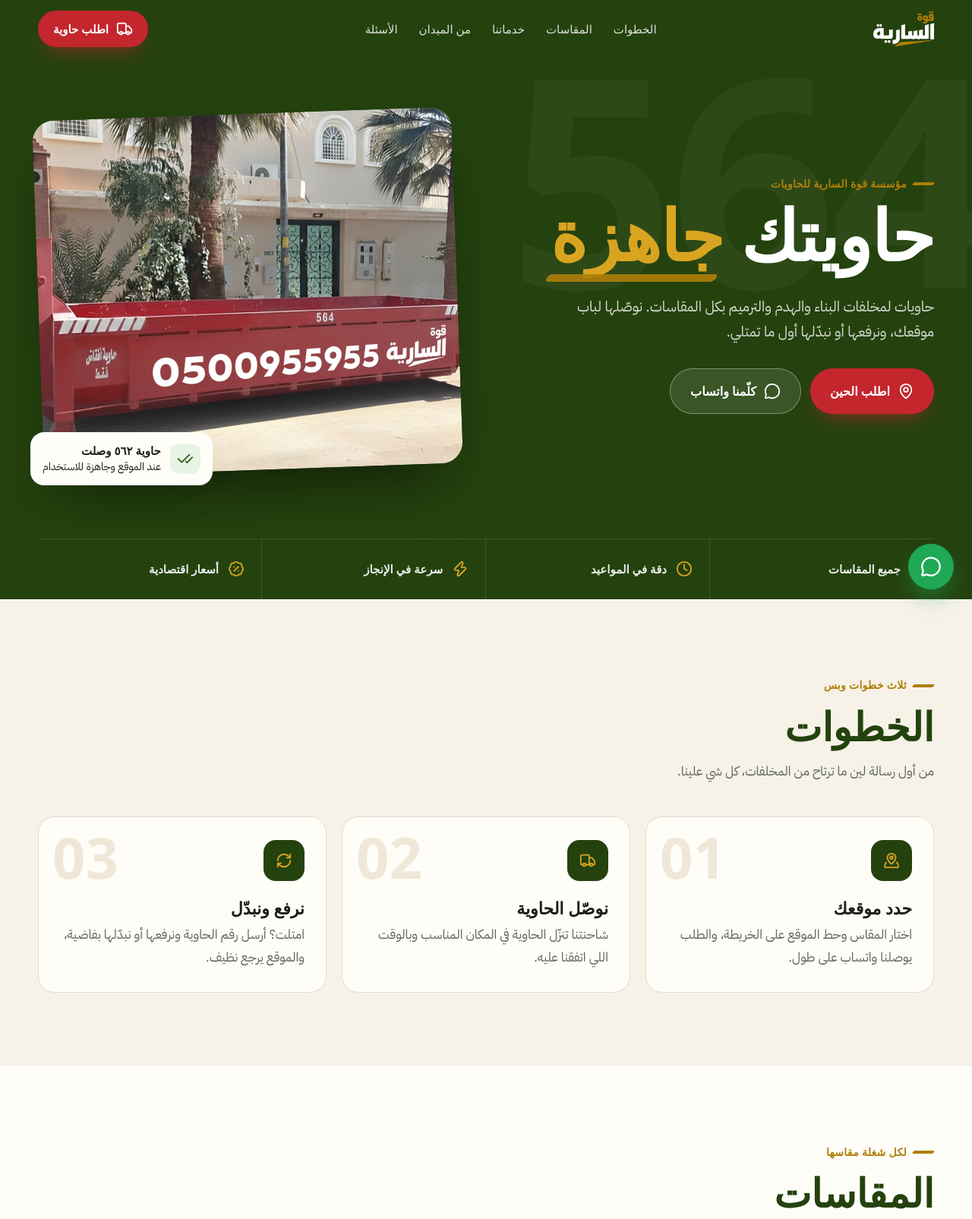
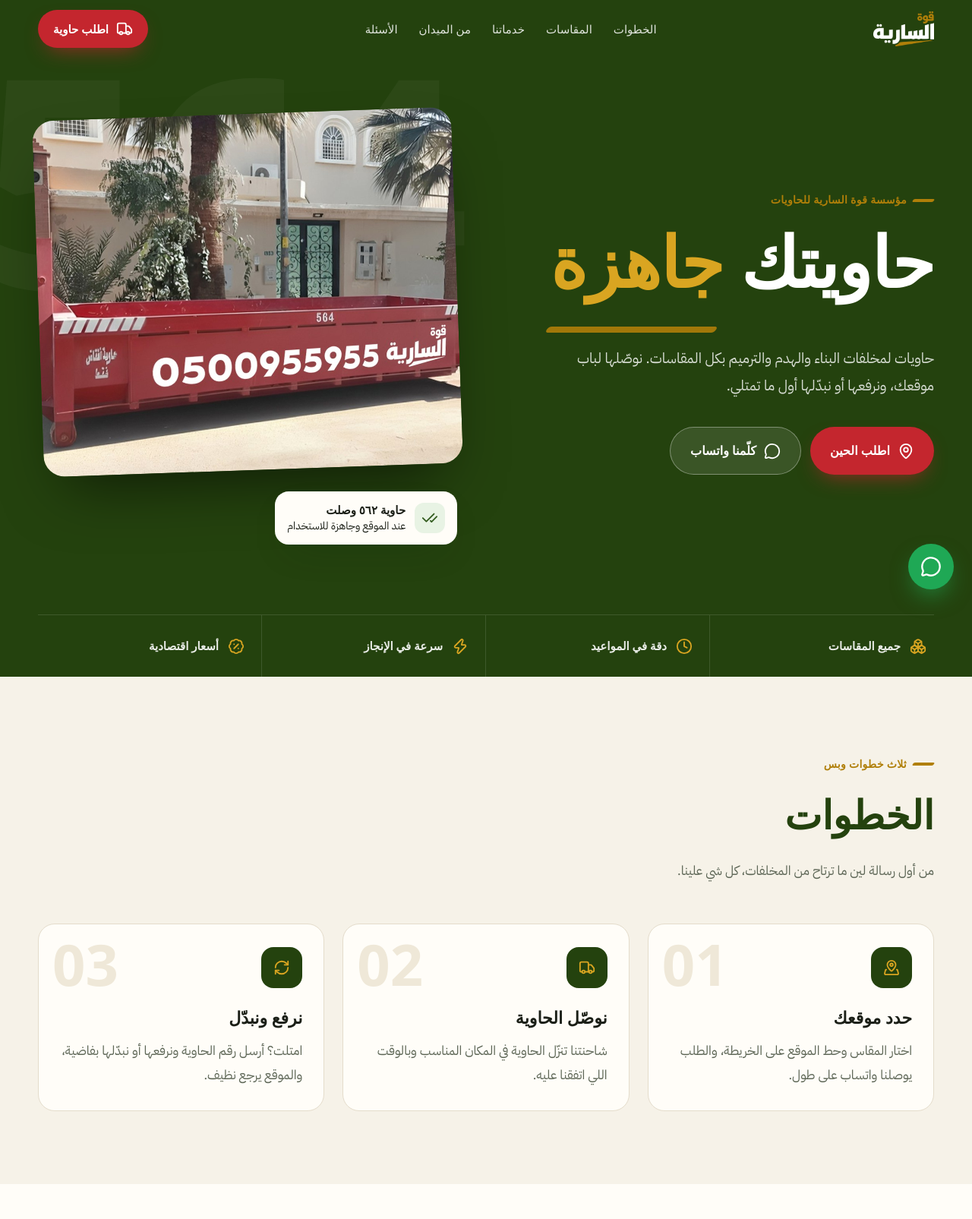
Before and after one commit to nawafalsawed-web/quwat-alsariya, a plain HTML site: page index.html in a window 1280 px wide. Shown: the top 1605 px of the page at 76% size. Drawn offline with nearby package versions, Linux system fonts and the light colour scheme; a web font is replaced by a local one.

Commit message:
توسيع المسافات بين السطور والعناصر ومنع التداخل
Co-Authored-By: Claude Opus 5.5 <noreply@anthropic.com>

```diff
--- a/index.html
+++ b/index.html
@@ -24,16 +24,16 @@
 }
 *{box-sizing:border-box;margin:0}
 html{scroll-behavior:smooth;scroll-padding-top:84px}
-body{font-family:var(--body);background:var(--cream);color:var(--ink);line-height:1.75;font-size:17px;overflow-x:hidden;-webkit-font-smoothing:antialiased}
+body{font-family:var(--body);background:var(--cream);color:var(--ink);line-height:1.9;font-size:17px;overflow-x:hidden;-webkit-font-smoothing:antialiased}
 img{max-width:100%;display:block}
 a{color:inherit;text-decoration:none}
-h1,h2,h3{font-family:var(--head);line-height:1.2;font-weight:800}
+h1,h2,h3{font-family:var(--head);line-height:1.5;font-weight:800}
 .wrap{width:min(1180px,100% - 32px);margin-inline:auto}
 .icon{width:22px;height:22px;stroke-width:2}
 section{padding:96px 0}
 .eyebrow{display:inline-flex;align-items:center;gap:8px;font-family:var(--head);font-weight:700;font-size:14px;color:var(--gold);letter-spacing:.02em}
 .eyebrow::before{content:"";width:28px;height:4px;border-radius:4px;background:var(--gold);transform:skewX(-30deg)}
-.h2{font-size:clamp(32px,5vw,52px);margin:10px 0 14px;color:var(--green)}
+.h2{font-size:clamp(32px,5vw,52px);margin:14px 0 20px;color:var(--green)}
 .lead{color:var(--muted);max-width:560px}
 .btn{display:inline-flex;align-items:center;justify-content:center;gap:10px;font-family:var(--head);font-weight:700;font-size:16px;border-radius:999px;padding:15px 26px;border:0;cursor:pointer;transition:transform .2s,box-shadow .2s,background .2s}
 .btn:hover{transform:translateY(-2px)}
@@ -57,20 +57,20 @@ section{padding:96px 0}
 
 /* hero */
 .hero{position:relative;background:var(--green);color:#fff;padding:150px 0 0;overflow:hidden;isolation:isolate}
-.hero::before{content:"564";position:absolute;inset-inline-start:-2%;top:40px;font-family:var(--head);font-weight:900;font-size:clamp(180px,30vw,420px);line-height:1;color:rgba(255,255,255,.04);z-index:-1;letter-spacing:-.02em}
+.hero::before{content:"564";position:absolute;inset-inline-end:-2%;top:40px;font-family:var(--head);font-weight:900;font-size:clamp(180px,30vw,420px);line-height:1;color:rgba(255,255,255,.04);z-index:-1;letter-spacing:-.02em}
 .hero-grid{display:grid;grid-template-columns:1.05fr 1fr;gap:48px;align-items:center}
-.hero h1{font-size:clamp(46px,8vw,92px);font-weight:900;letter-spacing:-.01em}
+.hero h1{font-size:clamp(46px,8vw,92px);font-weight:900;letter-spacing:-.01em;line-height:1.45}
 .hero h1 .swoosh{position:relative;display:inline-block;color:var(--gold-2)}
-.hero h1 .swoosh::after{content:"";position:absolute;inset-inline:4% -2%;bottom:-6px;height:10px;background:var(--gold);border-radius:10px;transform:skewX(-35deg);opacity:.9}
-.hero p{font-size:19px;color:rgba(255,255,255,.82);margin:22px 0 32px;max-width:520px}
+.hero h1 .swoosh::after{content:"";position:absolute;inset-inline:4% -2%;bottom:-.3em;height:8px;background:var(--gold);border-radius:10px;transform:skewX(-35deg);opacity:.9}
+.hero p{font-size:19px;color:rgba(255,255,255,.82);margin:44px 0 36px;max-width:520px}
 .hero .ctas{display:flex;flex-wrap:wrap;gap:12px}
 .hero-photo{position:relative}
 .hero-photo .frame{border-radius:28px;overflow:hidden;aspect-ratio:4/3.4;box-shadow:0 40px 80px -30px rgba(0,0,0,.6);transform:rotate(-2deg)}
 .hero-photo .frame img{width:100%;height:100%;object-fit:cover}
-.ticket{position:absolute;background:var(--paper);color:var(--ink);border-radius:18px;padding:14px 16px;display:flex;gap:12px;align-items:center;box-shadow:var(--shadow);font-size:14px;line-height:1.45}
+.ticket{position:absolute;line-height:1.6;background:var(--paper);color:var(--ink);border-radius:18px;padding:14px 16px;display:flex;gap:12px;align-items:center;box-shadow:var(--shadow);font-size:14px;line-height:1.45}
 .ticket b{font-family:var(--head);display:block;font-size:15px}
 .ticket .dot{width:40px;height:40px;border-radius:12px;display:grid;place-items:center;flex:none}
-.t1{bottom:-22px;inset-inline-end:-10px;animation:float 6s ease-in-out infinite}
+.t1{position:relative;margin-top:30px;width:max-content;animation:float 6s ease-in-out infinite}
 .t1 .dot{background:#e8f3e4;color:var(--green-2)}
 @keyframes float{50%{transform:translateY(-10px)}}
 .strip{margin-top:90px;border-top:1px solid rgba(255,255,255,.12);display:grid;grid-template-columns:repeat(4,1fr)}
@@ -79,19 +79,19 @@ section{padding:96px 0}
 .strip .icon{color:var(--gold-2)}
 @media(max-width:900px){
   .hero{padding-top:118px}
+  .hero::before{display:none}
   .hero-grid{grid-template-columns:1fr;gap:56px}
-.t1{inset-inline-end:-4px}
   .strip{grid-template-columns:1fr 1fr}
   .strip div:nth-child(3){border-inline-start:0;padding-inline-start:10px}
   .strip div:nth-child(n+3){border-top:1px solid rgba(255,255,255,.12)}
 }
 
 /* steps */
-.steps{display:grid;grid-template-columns:repeat(3,1fr);gap:20px;margin-top:44px;counter-reset:s}
+.steps{display:grid;grid-template-columns:repeat(3,1fr);gap:24px;margin-top:52px;counter-reset:s}
 .step{background:var(--paper);border:1px solid var(--line);border-radius:var(--r);padding:30px 28px;position:relative;overflow:hidden}
 .step::after{counter-increment:s;content:"0" counter(s);position:absolute;inset-inline-end:18px;top:6px;font-family:var(--head);font-weight:900;font-size:76px;color:#efe8d8;line-height:1.2}
 .step .ic{width:54px;height:54px;border-radius:16px;background:var(--green);color:var(--gold-2);display:grid;place-items:center;margin-bottom:22px;position:relative;z-index:1}
-.step h3{font-size:22px;margin-bottom:8px;position:relative;z-index:1}
+.step h3{font-size:22px;margin-bottom:12px;position:relative;z-index:1}
 .step p{color:var(--muted);position:relative;z-index:1}
 @media(max-width:820px){.steps{grid-template-columns:1fr}}
 
@@ -104,9 +104,9 @@ section{padding:96px 0}
 .size .ph img{width:100%;height:100%;object-fit:cover;transition:transform .6s}
 .size:hover .ph img{transform:scale(1.06)}
 .size .tag{position:absolute;top:14px;inset-inline-start:14px;background:var(--red);color:#fff;font-family:var(--head);font-weight:800;padding:6px 14px;border-radius:999px;font-size:14px}
-.size .bd{padding:24px 24px 26px;display:flex;flex-direction:column;gap:12px;flex:1}
+.size .bd{padding:28px 26px 30px;display:flex;flex-direction:column;gap:18px;flex:1}
 .size h3{font-size:24px;color:var(--green)}
-.size ul{list-style:none;padding:0;display:grid;gap:6px;color:var(--muted);font-size:15.5px}
+.size ul{list-style:none;padding:0;display:grid;gap:10px;color:var(--muted);font-size:15.5px}
 .size li{display:flex;gap:8px;align-items:center}
 .size li .icon{width:17px;height:17px;color:var(--gold)}
 .size .go{margin-top:auto;font-family:var(--head);font-weight:700;color:var(--red);display:inline-flex;gap:6px;align-items:center;padding-top:6px}
@@ -119,7 +119,7 @@ section{padding:96px 0}
 .svc{background:var(--green);padding:32px 28px;transition:background .25s}
 .svc:hover{background:var(--green-2)}
 .svc .icon{width:30px;height:30px;color:var(--gold-2);margin-bottom:18px}
-.svc h3{font-size:20px;margin-bottom:6px}
+.svc h3{font-size:20px;margin-bottom:10px}
 .svc p{color:rgba(255,255,255,.72);font-size:15.5px}
 .services .h2{color:#fff}.services .lead{color:rgba(255,255,255,.7)}
 @media(max-width:900px){.svc-grid{grid-template-columns:1fr 1fr}}
@@ -155,10 +155,10 @@ section{padding:96px 0}
 .why-photo .badge{position:absolute;bottom:18px;inset-inline:18px;background:rgba(255,253,248,.95);border-radius:16px;padding:16px 18px;display:flex;gap:12px;align-items:center;font-size:14.5px}
 .why-photo .badge b{font-family:var(--head);display:block;font-size:16px}
 .why-photo .badge .icon{color:var(--green-2);width:30px;height:30px;flex:none}
-.why-list{display:grid;gap:14px;margin-top:30px}
+.why-list{display:grid;gap:18px;margin-top:30px}
 .why-item{display:flex;gap:16px;padding:18px 20px;background:var(--paper);border:1px solid var(--line);border-radius:18px}
 .why-item .ic{flex:none;width:46px;height:46px;border-radius:14px;background:#f3e8cc;color:var(--gold);display:grid;place-items:center}
-.why-item h3{font-size:18px;margin-bottom:2px}
+.why-item h3{font-size:18px;margin-bottom:6px}
 .why-item p{color:var(--muted);font-size:15.5px}
 @media(max-width:900px){.why-grid{grid-template-columns:1fr}.why-photo{aspect-ratio:4/3}}
 
@@ -199,7 +199,7 @@ summary{cursor:pointer;list-style:none;font-family:var(--head);font-weight:700;f
 summary::-webkit-details-marker{display:none}
 summary .icon{transition:transform .25s;color:var(--gold);flex:none}
 details[open] summary .icon{transform:rotate(45deg)}
-details p{color:var(--muted);margin-top:10px}
+details p{color:var(--muted);margin-top:14px}
 @media(max-width:900px){.faq-grid{grid-template-columns:1fr;gap:20px}}
 
 /* trust */
```
